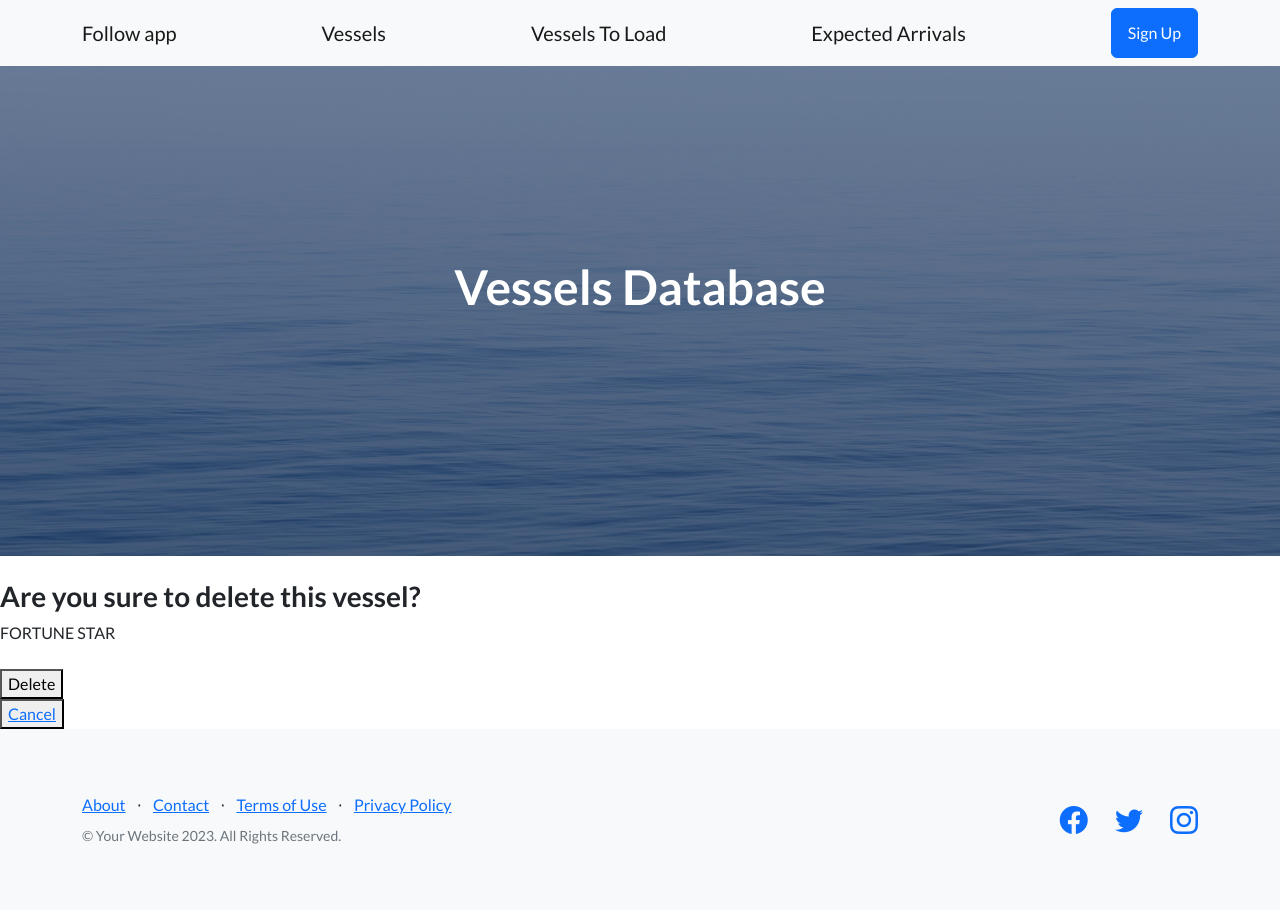
After one commit to LeaZen/FollowApp, a Django app: page /vessel/vessels-delete/2 in a window 1280 px wide. The commit adds this page. Run offline with Django 4.2, Linux system fonts and the light colour scheme; data comes from the database, SQL or seed files in the repository; both versions use the stored data as it was after the commit; some libraries are stand-ins or nearby versions.

Commit message:
View VesselDelete added

```diff
--- a/Vessel/models.py
+++ b/Vessel/models.py
@@ -1,5 +1,5 @@
 from django.db import models
-
+from django.utils import timezone
 # Create your models here.
 
 class LoadingPort(models.Model):
@@ -56,6 +56,7 @@ class Vessel(models.Model):
     status_complete = models.BooleanField(blank=True, null=True)
     assigned_agent = models.ManyToManyField(VesselAgent, blank=True)
     transit_time = models.IntegerField(blank=True, null=True)
+    vessel_created_at = models.DateTimeField(default=timezone.now, editable=False)
 
     def __str__(self):
         return self.vessel_name
--- /dev/null
+++ b/Vessel/templates/vessel_delete_confirmation.html
@@ -0,0 +1,24 @@
+{% extends 'father.html' %}
+
+{% block contenidoQueCambia %}
+    <br>
+    <h3> Are you sure to delete this vessel? </h3>
+
+       <div>
+        <form action="{% url 'VesselDelete' vessel.id %}" method="post"> {% csrf_token %}
+            {{vessel}}
+            <br>
+            <br>
+            <button type = "submit"> Delete</button>
+
+        </form>
+
+        <button type="button"><a href="{% url 'VesselList' %}">Cancel</a></button>
+
+
+       </div>
+
+
+
+
+{% endblock contenidoQueCambia %}
--- a/Vessel/templates/vessel_list.html
+++ b/Vessel/templates/vessel_list.html
@@ -3,6 +3,10 @@
 
 <h1>Vessel List</h1>
 
+{% if request.GET.mensaje %}
+<h3>{{ request.GET.mensaje }}</h3>
+{% endif %}
+  <br>
   <a class="btn btn-primary" href="{% url 'VesselCreate' %}">Add</a>
   <a class="btn btn-primary" href="{% url 'SearchVessel' %}">Search</a>
   <br>
--- a/Vessel/urls.py
+++ b/Vessel/urls.py
@@ -17,7 +17,7 @@ urlpatterns = [
 
     #Estos Path son de prueba.
     path('prueba-formulario/', prueba_formulario, name= 'PruebaFormulario'),
-    path('vessel-delete/<id>', vessel_delete, name= 'VesselDelete'),
+    #path('vessel-delete/<id>', vessel_delete, name= 'VesselDelete'),
     #path('vessel-edit/<id>', vessel_edit, name= 'VesselEdit'),
 
     path('search-vessel/', search_vessel, name= 'SearchVessel'),
--- a/Vessel/views.py
+++ b/Vessel/views.py
@@ -228,10 +228,7 @@ class VesselDetail(DetailView):
             "assigned_agent": agent_vessel_list,
             }
 
-
      return render(request, "vessel_detail.html", context)
-
-
 
 
 class VesselCreate(CreateView):
@@ -286,8 +283,7 @@ class VesselCreate(CreateView):
             vessel_imo=vessel_imo,
             vessel_information=vessel_information,
             vessel_schedule=vessel_schedule,
-            vessel_rotation=vessel_rotation
-        )
+            vessel_rotation=vessel_rotation)
 
         # Guardar datos de LoadingPort
         loading_port_name = form.cleaned_data['loading_port_name']
@@ -310,8 +306,7 @@ class VesselCreate(CreateView):
                 atb_loading_port=atb_loading_port,
                 etd_loading_port=etd_loading_port,
                 atd_loading_port=atd_loading_port,
-                assigned_vessel_pol=vessel
-            )
+                assigned_vessel_pol=vessel)
 
         # Guardar datos de DischargePort
         discharge_port_name = form.cleaned_data['discharge_port_name']
@@ -330,8 +325,7 @@ class VesselCreate(CreateView):
                 etb_discharge_port=etb_discharge_port,
                 ata_discharge_port=ata_discharge_port,
                 atd_discharge_port=atd_discharge_port,
-                assigned_vessel_pod=vessel
-            )
+                assigned_vessel_pod=vessel)
 
         # Guardar datos de VesselAgent
         vessel_agent_name = form.cleaned_data['vessel_agent_name']
@@ -342,12 +336,9 @@ class VesselCreate(CreateView):
             vessel_agent = VesselAgent.objects.create(
                 vessel_agent_name=vessel_agent_name,
                 vessel_agent_info=vessel_agent_info,
-                assigned_vessel=vessel
-            )
+                assigned_vessel=vessel)
         return super().form_valid(form)
-
 """
-
 class VesselUpdate(UpdateView):
     model = Vessel
     template_name = "vessel_update.html"
@@ -452,7 +443,6 @@ def vessel_edit(request, id):
                     "id": VesselToEdit.id})
 
 """
-
 """
 #  2 EDIT CON INLINE FORMSET / FUNCIONA
 
@@ -477,7 +467,6 @@ def vessel_edit(request, id):
                 url = reverse('VesselDetail', kwargs={'pk': id}) + '?mensaje=Vessel Successfully Edited'
                 return redirect (url)
 
-
             else:
               return render (request, "vessel_edit.html",
                              {"mensaje": "Invalid Form / Vessel Not Edited",
@@ -499,16 +488,66 @@ def vessel_edit(request, id):
                     "vessel_agent_formset": vessel_agent_formset,
                     "id": VesselToEdit.id})
 """
-
 class VesselDelete(DeleteView):
     model = Vessel
-    tate_name = "vessel_delete.html"
-    success_url = '/vessel/inicio/'
+    template_name = "vessel_delete_confirmation.html"
+    success_url = '/vessel/vessels-list/'
+
+    def get_success_url(self):
+        return reverse ('VesselList') + '?mensaje=Vessel+Successfully+Deleted'
+
+"""
+# 1 VESSEL DELETE / FUNCIONA
+
+def vessel_delete(request, id):
+
+    if request.method == 'POST':
+
+        VesselToDelete = Vessel.objects.get (id=id)
+
+        if VesselToDelete:
+
+            VesselToDelete.delete()
+
+            vessels = Vessel.objects.all()
+
+            return render (request, "vessel_delete.html",
+                           {"mensaje": "Vessel Successfully Deleted","vessels": vessels}
+                           )
+        else:
+            return render (request, "vessel_delete.html",
+                           {"mensaje": "Invalid Form / Vessel Not Deleted" }
+                           )
+    else:
+        vessels = Vessel.objects.all()
+        return render (request, "vessel_delete.html", {"vessel": vessels})
+"""
+"""
+# 2 VESSEL DELETE / CON TRY / EXCEPT FUNCIONA
+
+def vessel_delete(request, id):
+
+    try:
+        VesselToDelete = Vessel.objects.get(id=id)
+    except Vessel.DoesNotExist:
+        vessels = Vessel.objects.all()
+        return render(request, "vessel_delete.html",
+                      {"mensaje": "Vessel Not Found", "vessels": vessels})
 
 
+    if request.method == 'POST':
+        VesselToDelete = Vessel.objects.get (id=id)
+        VesselToDelete.delete()
+        vessels = Vessel.objects.all()
+        return render (request, "vessel_delete.html",
+                           {"mensaje": "Vessel Successfully Deleted","vessels": vessels}
+                           )
+    else:
+        vessels = Vessel.objects.all()
+        return render (request, "vessel_delete_confirmation.html", {"mensaje": "Are you sure to delete this vessel?", "vessel": VesselToDelete})
 
-
-
+        #return render (request, "vessel_delete.html", {"vessel": vessels})
+"""
 
 def prueba_formulario(request: HttpRequest):
     print ('method', request.method)
@@ -545,27 +584,3 @@ def prueba_formulario(request: HttpRequest):
      return render (request, "prueba_formulario.html",
                        {"FormularioIngresado": FormularioIngresado}
                        )
-
-
-def vessel_delete(request, id):
-
-    if request.method == 'POST':
-
-        VesselToDelete = Vessel.objects.get (id=id)
-
-        if VesselToDelete:
-
-            VesselToDelete.delete()
-
-            vessels = Vessel.objects.all()
-
-            return render (request, "vessel_delete.html",
-                           {"mensaje": "Vessel Successfully Deleted","vessels": vessels}
-                           )
-        else:
-            return render (request, "vessel_delete.html",
-                           {"mensaje": "Invalid Form / Vessel Not Deleted" }
-                           )
-    else:
-        vessels = Vessel.objects.all()
-        return render (request, "vessel_delete.html", {"vessels": vessels})
```
Also changed, not shown: Vessel/templates/vessel_detail.html (+12 -0 lines), db.sqlite3.
